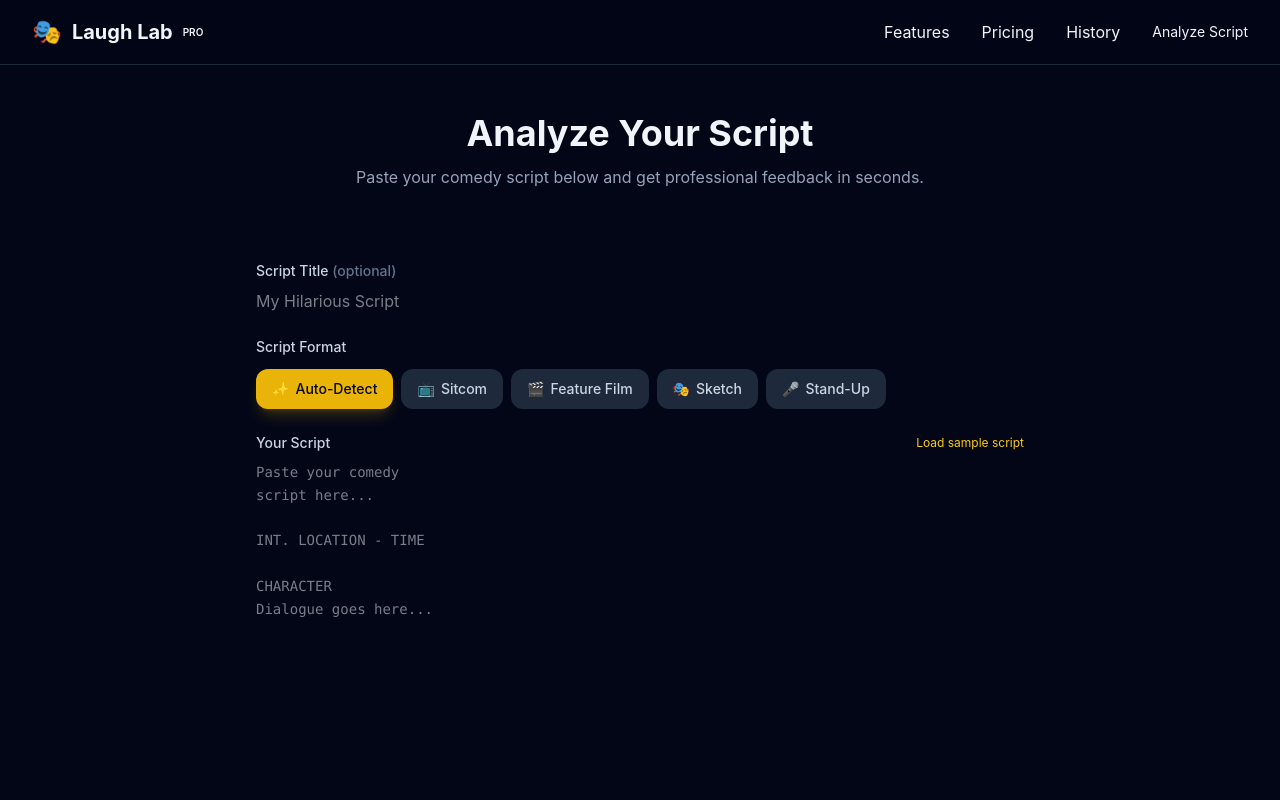
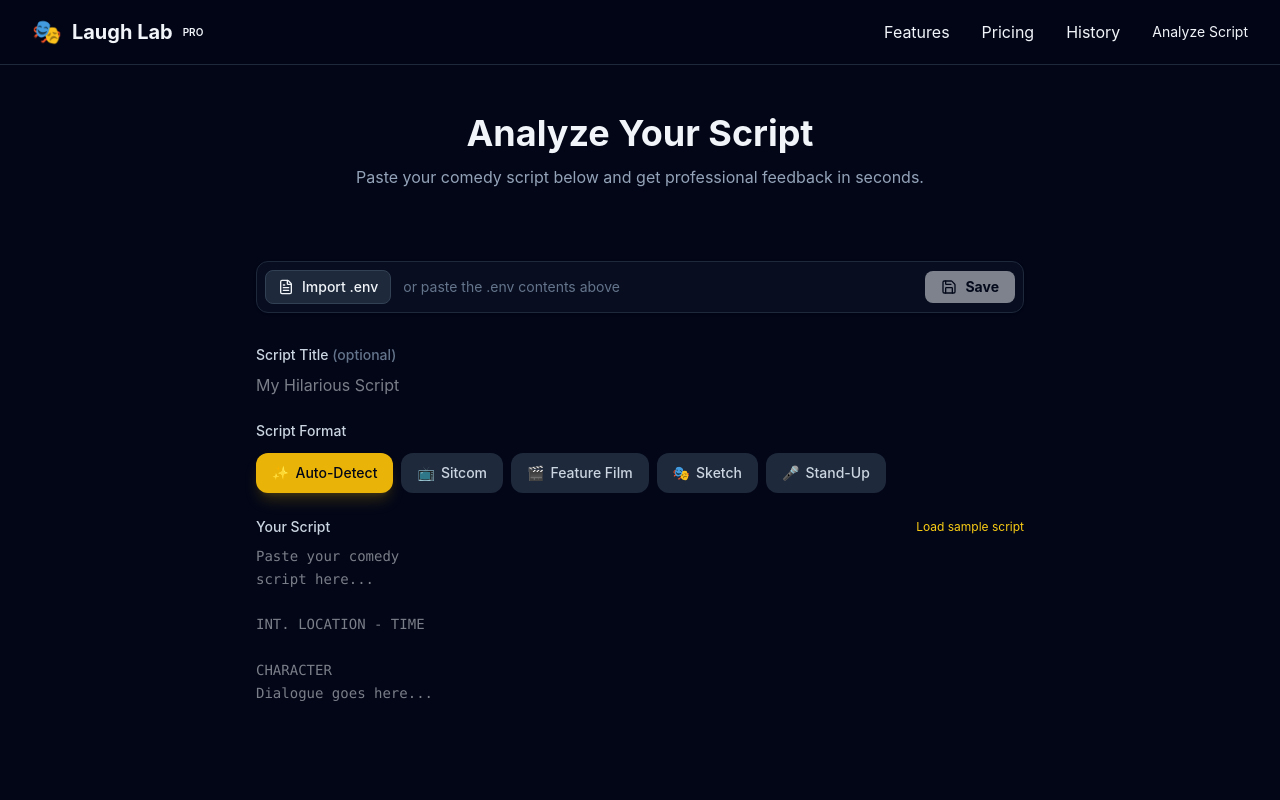
Before and after one commit to gbrown04LL/laughlab-v2, a Next.js app: page /analyze in a window 1280 px wide. Shown: the top 800 px of the page. Built offline with nearby package versions, Linux system fonts and the light colour scheme; no server answers.

Commit message:
feat: add production-grade EnvImport component

```diff
--- a/src/app/analyze/page.tsx
+++ b/src/app/analyze/page.tsx
@@ -2,7 +2,7 @@
 
 import { useState } from 'react';
 import { useRouter } from 'next/navigation';
-import { Header, Footer, ScriptInput, LoadingAnalysis } from '@/components';
+import { Header, Footer, ScriptInput, LoadingAnalysis, EnvImport } from '@/components';
 import { useAnalysisStore } from '@/lib/store';
 import type { ScriptFormat, AnalyzeResponse } from '@/types';
 
@@ -149,6 +149,14 @@ export default function AnalyzePage() {
                 </div>
               )}
 
+              <div className="mb-8">
+                <EnvImport onSave={async (content) => {
+                  console.log('Saving .env content:', content);
+                  // Implementation for saving would go here
+                  await new Promise(resolve => setTimeout(resolve, 1000));
+                }} />
+              </div>
+
               <ScriptInput onSubmit={handleSubmit} isLoading={localLoading} />
 
               <div className="mt-8 pt-6 border-t border-ink-800">
--- a/src/components/index.ts
+++ b/src/components/index.ts
@@ -3,6 +3,7 @@ export { Header } from './ui/Header';
 export { Footer } from './ui/Footer';
 export { ScriptInput } from './ui/ScriptInput';
 export { LoadingAnalysis } from './ui/LoadingAnalysis';
+export { EnvImport } from './ui/EnvImport';
 
 // Chart Components
 export { LaughTimeline } from './charts/LaughTimeline';
--- /dev/null
+++ b/src/components/ui/EnvImport.tsx
@@ -0,0 +1,104 @@
+'use client';
+
+import React, { useState, useRef } from 'react';
+import { FileText, Save, Loader2 } from 'lucide-react';
+import { cn } from '@/lib/utils';
+
+interface EnvImportProps {
+  onSave: (content: string) => Promise<void>;
+  className?: string;
+}
+
+/**
+ * EnvImport Component
+ *
+ * A production-grade component for importing .env files or pasting their contents.
+ * Adheres to the Laugh Lab V2 design system and architectural rules.
+ */
+export function EnvImport({ onSave, className }: EnvImportProps) {
+  const [content, setContent] = useState('');
+  const [isSaving, setIsSaving] = useState(false);
+  const fileInputRef = useRef<HTMLInputElement>(null);
+
+  const handleFileChange = (e: React.ChangeEvent<HTMLInputElement>) => {
+    const file = e.target.files?.[0];
+    if (!file) return;
+
+    const reader = new FileReader();
+    reader.onload = (event) => {
+      const text = event.target?.result as string;
+      setContent(text);
+    };
+    reader.readAsText(file);
+  };
+
+  const handleImportClick = () => {
+    fileInputRef.current?.click();
+  };
+
+  const handleSave = async () => {
+    if (!content.trim() || isSaving) return;
+
+    setIsSaving(true);
+    try {
+      await onSave(content);
+    } finally {
+      setIsSaving(false);
+    }
+  };
+
+  return (
+    <div className={cn(
+      "flex items-center gap-3 p-2 bg-ink-900/50 border border-ink-800 rounded-xl shadow-sm",
+      className
+    )}>
+      {/* Hidden File Input */}
+      <input
+        type="file"
+        ref={fileInputRef}
+        onChange={handleFileChange}
+        className="hidden"
+        accept=".env,text/plain"
+      />
+
+      {/* Import Button */}
+      <button
+        type="button"
+        onClick={handleImportClick}
+        className="flex items-center gap-2 px-3 py-1.5 bg-ink-800 hover:bg-ink-700 text-ink-100 text-sm font-medium rounded-lg transition-colors border border-ink-700"
+      >
+        <FileText className="w-4 h-4" />
+        Import .env
+      </button>
+
+      {/* Input Field */}
+      <div className="flex-1 relative">
+        <input
+          type="text"
+          value={content}
+          onChange={(e) => setContent(e.target.value)}
+          placeholder="or paste the .env contents above"
+          className="w-full bg-transparent border-none focus:ring-0 text-ink-300 placeholder:text-ink-500 text-sm py-1.5"
+        />
+      </div>
+
+      {/* Save Button */}
+      <button
+        type="button"
+        onClick={handleSave}
+        disabled={!content.trim() || isSaving}
+        className={cn(
+          "flex items-center gap-2 px-4 py-1.5 bg-ink-100 hover:bg-white text-ink-950 text-sm font-bold rounded-lg transition-all disabled:opacity-50 disabled:cursor-not-allowed",
+          isSaving && "pl-3"
+        )}
+      >
+        {isSaving ? (
+          <Loader2 className="w-4 h-4 animate-spin" />
+        ) : (
+          <Save className="w-4 h-4" />
+        )}
+        Save
+      </button>
+    </div>
+  );
+}
```
